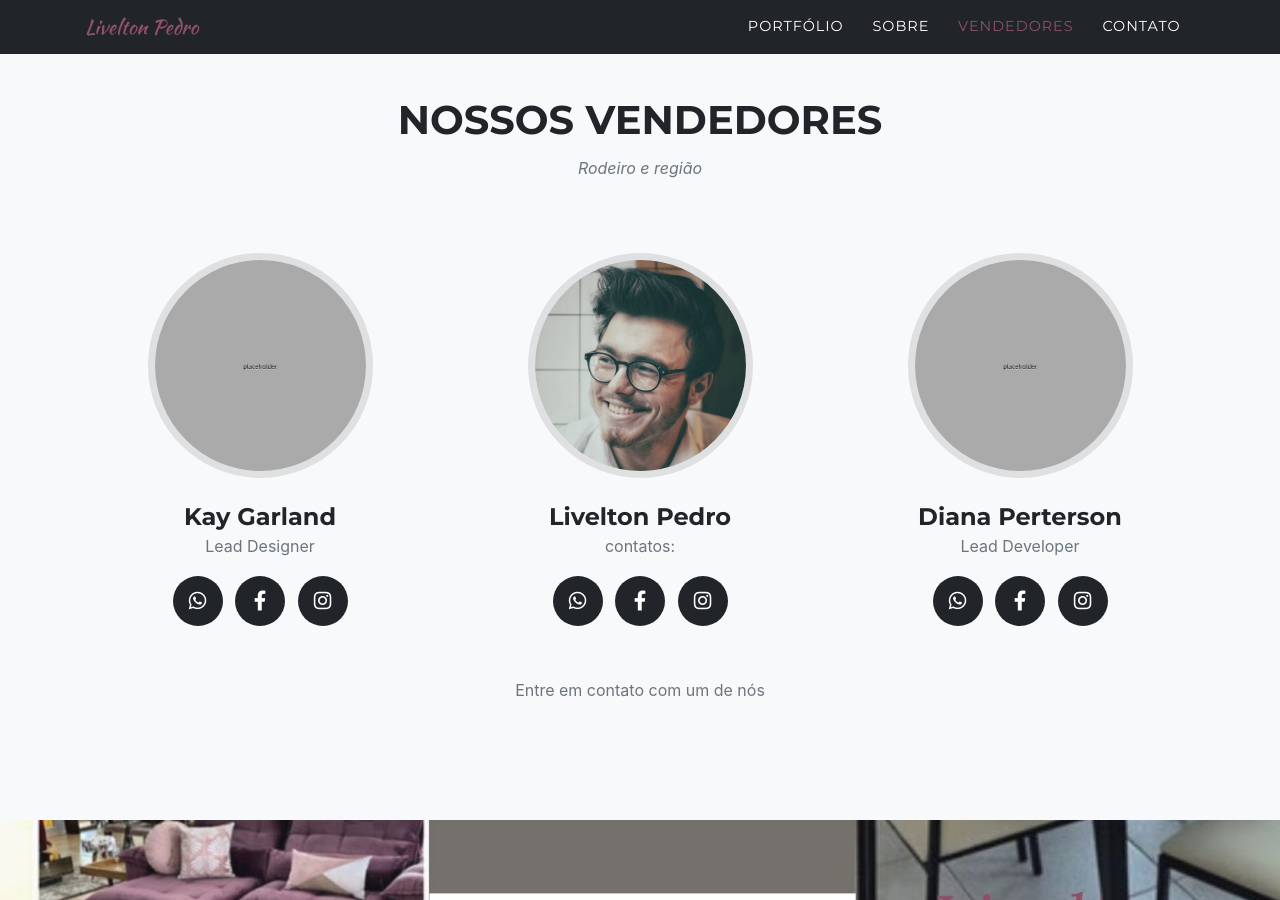
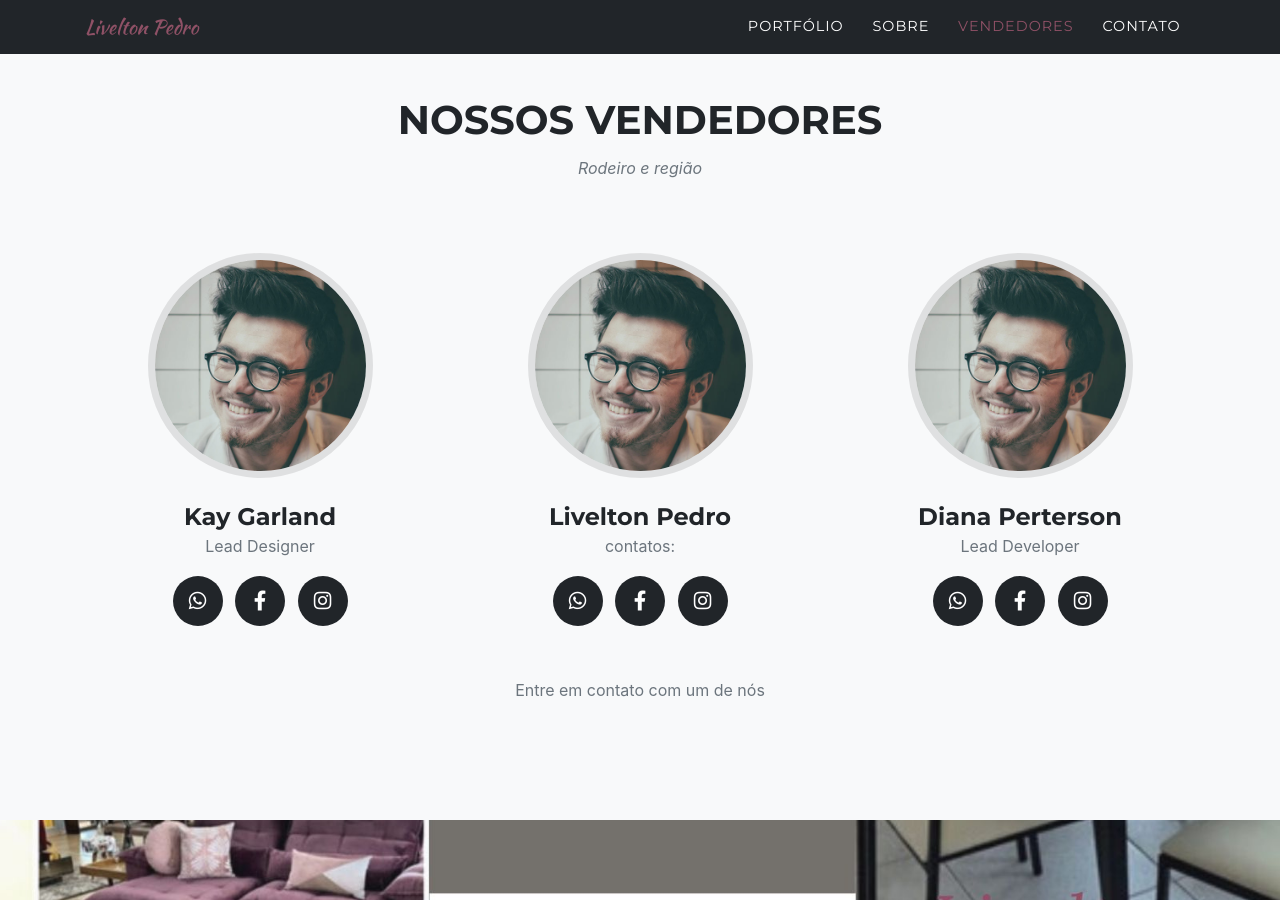
Before and after one commit to igorlamoia/livelton-site, a Jekyll site: the page built from index.md, in a window 1280 px wide and 900 px high, scrolled down 1967 px. Built offline with Jekyll 4.4.1, drawn with Linux system fonts in a browser that asks for light colours; some web fonts are replaced.

Commit message:
colocando imagens padrao nos vendedores

```diff
--- a/_data/sitetext.yml
+++ b/_data/sitetext.yml
@@ -33,7 +33,7 @@ en: &DEFAULT_EN
     people:
       - name: 'Kay Garland'
         role: 'Lead Designer'
-        image: assets/img/team/500x500.jpg
+        image: assets/img/team/2.jpg
         social:
           - url: https://api.whatsapp.com/send/?phone=553299996329&type=phone_number&text=Oi%2C%20Livelton!%20Vim%20pelo%20site%2C%20Tudo%20bem%3F&app_absent=0
             icon: fab fa-whatsapp
@@ -53,7 +53,7 @@ en: &DEFAULT_EN
             icon: fab fa-instagram
       - name: 'Diana Perterson'
         role: 'Lead Developer'
-        image: assets/img/team/500x500.jpg
+        image: assets/img/team/2.jpg
         social:
           - url: https://api.whatsapp.com/send/?phone=553299996329&type=phone_number&text=Oi%2C%20Livelton!%20Vim%20pelo%20site%2C%20Tudo%20bem%3F&app_absent=0
             icon: fab fa-whatsapp
```
